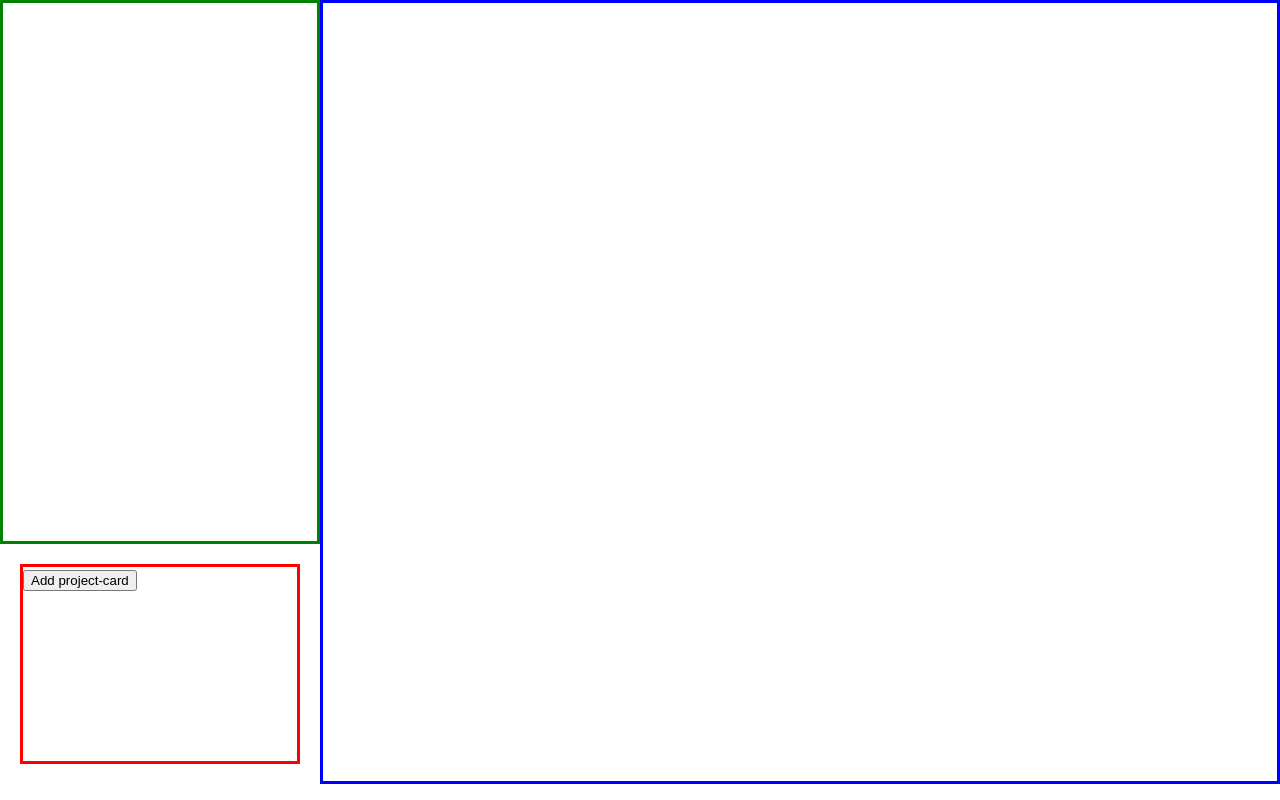
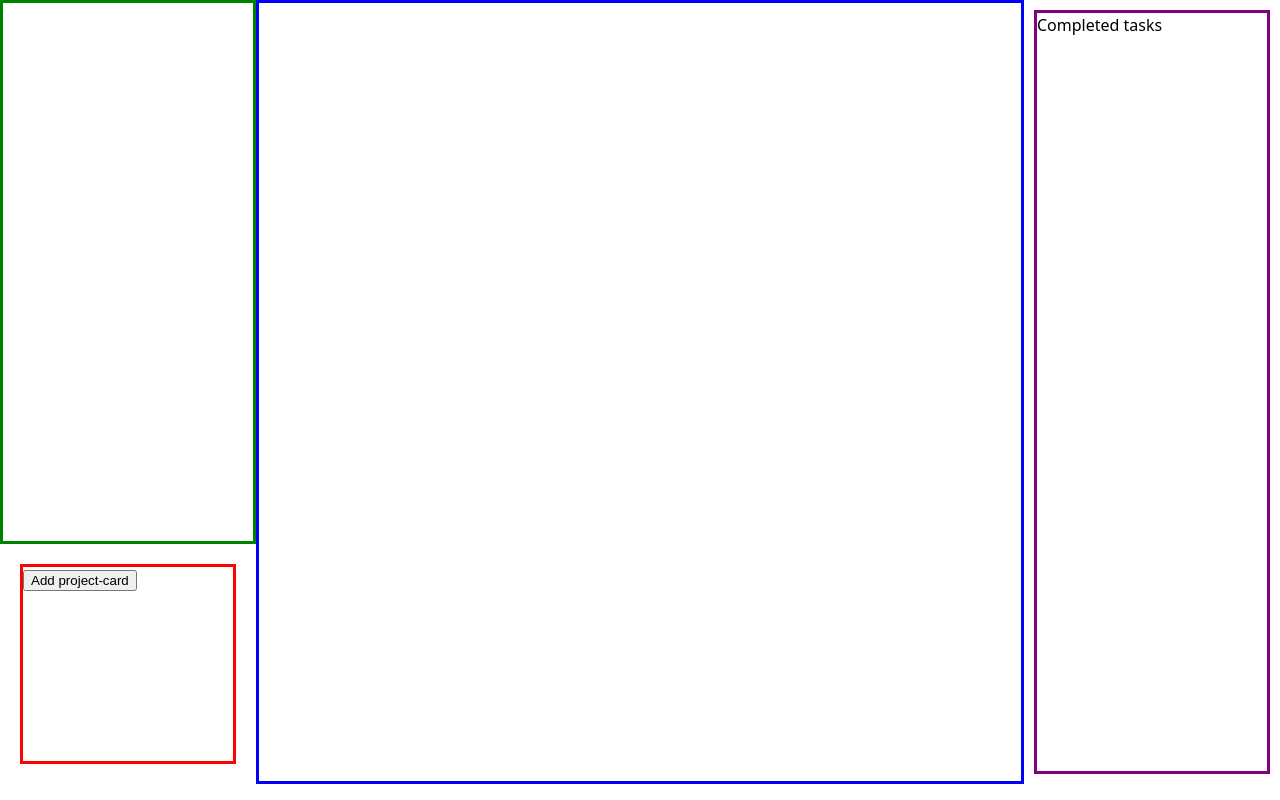
Before and after one commit to arminas-bartkus/to-do-list-app, a website built with webpack: page src/template.html in a window 1280 px wide. Built offline with nearby package versions, Linux system fonts and the light colour scheme.

Commit message:
Add html section for completed tasks

```diff
--- a/src/css/styles.css
+++ b/src/css/styles.css
@@ -1,7 +1,7 @@
 body {
     display: grid;
     height: 98vh;
-    grid-template-columns: 1fr 3fr;
+    grid-template-columns: 1fr 3fr 1fr;
     grid-template-rows: 5fr 1fr;
 }
 
@@ -25,3 +25,12 @@ body {
     height: 200px;
 
 }
+
+.completed-tasks-section {
+
+
+    grid-area: 1 / 3 / 4 / 4;
+    margin: 10px;
+
+    border: solid purple;
+}
--- a/src/js/addTaskToCompleted.js
+++ b/src/js/addTaskToCompleted.js
@@ -0,0 +1,4 @@
+
+export function addTaskToCompleted(taskToAdd) {
+    const completedTasksSection = document.querySelector(".completed-tasks-section")
+}
--- a/src/template.html
+++ b/src/template.html
@@ -22,7 +22,13 @@
 
     <div class="current-project-body">
 <!-- list-title, list-subheading, list, task -->
+
+
+
     </div>
+
+    <div class="completed-tasks-section">Completed tasks</div>
+
 
 
     <dialog mode = "modal" class = "add-task-modal">
```
